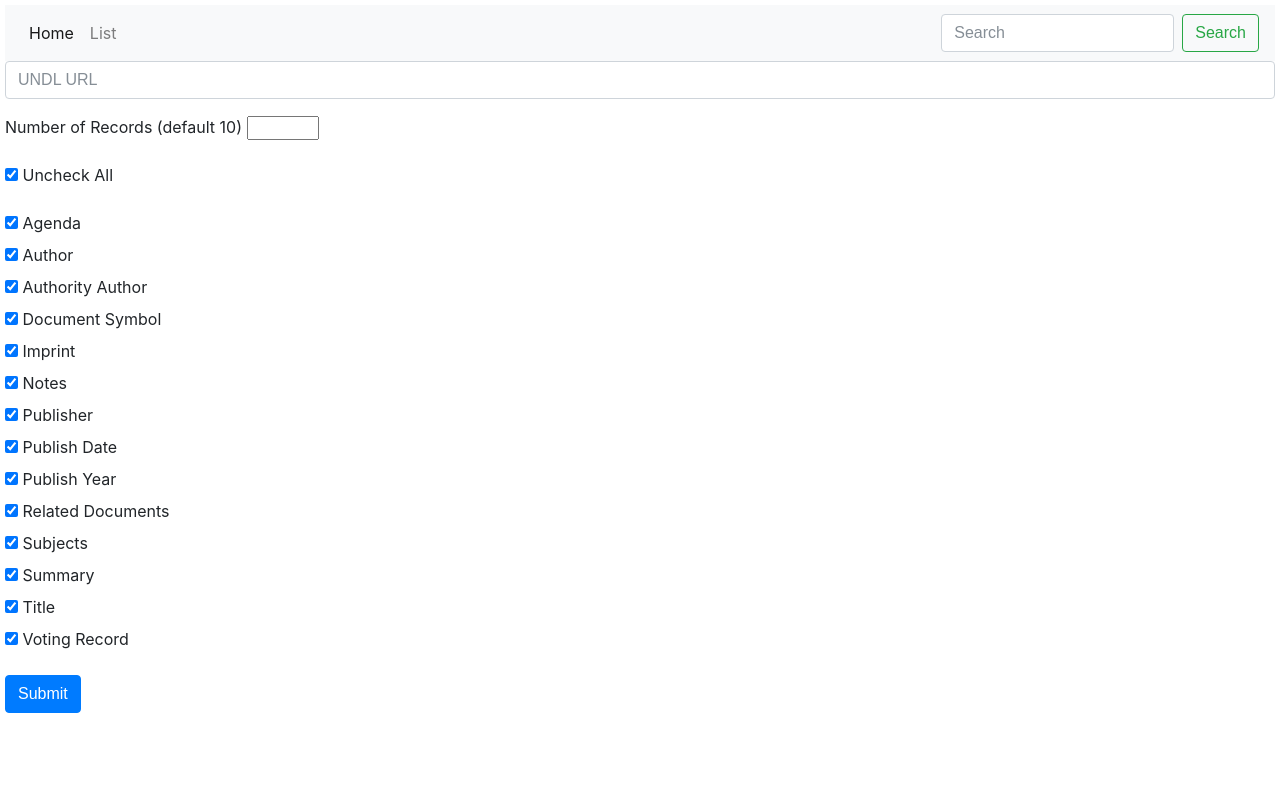
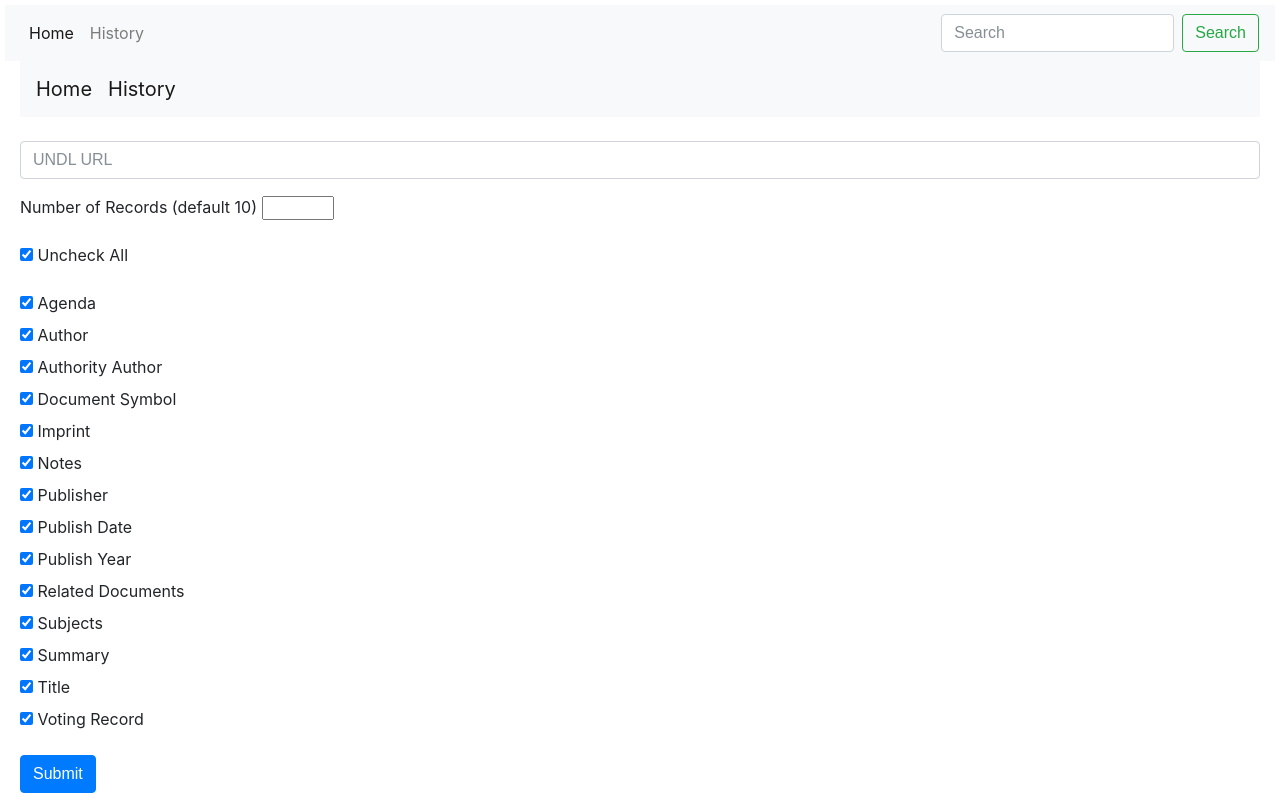
Before and after one commit to dag-hammarskjold-library/undl_proxy, a Flask app: page /nav/ in a window 1280 px wide. Run offline with Flask 2, Linux system fonts and the light colour scheme; parts of the project's set-up code (start-up, migrations or seed data) failed here and were passed over; some libraries are stand-ins or nearby versions.

Commit message:
improve navigation

```diff
--- a/app.py
+++ b/app.py
@@ -159,13 +159,13 @@ def list_records():
     context = {}
     searches = session.query(SearchMetadata).all()
     for search in searches:
-        res = _parse_query(search.undl_url)
+        # res.append(_parse_query(search.undl_url))
         context[search.undl_url] = {
             "search_url": search.undl_url,
             "id": search.id,
             "created": search.created,
             "updated": search.updated,
-            "search_keys": res
+            "search_keys": _parse_query(search.undl_url)
         }
 
     return render_template("list.html", context=context)
--- a/templates/index.html
+++ b/templates/index.html
@@ -4,7 +4,18 @@
 
 {% block content %}
 
-<div>
+<div class="container-fluid">
+    <nav class="navbar navbar-expand-lg navbar-light bg-light">
+        <a class="navbar-brand" href="/">Home</a>
+        <a class="navbar-brand" href="/list">History</a>
+        <!-- <ul class="navbar-nav mr-auto">
+
+        </ul> -->
+    </nav>
+</div>
+<br/>
+
+<div class="container-fluid">
     <form id='undel-query-input' action='/' method="POST">
     <div class="form-group">
         <input type="text" class="form-control" id="undl-query" name="undl-query" placeholder="UNDL URL" required
--- a/templates/nav.html
+++ b/templates/nav.html
@@ -13,7 +13,7 @@
         <a class="nav-link" href="#">Home <span class="sr-only">(current)</span></a>
       </li>
       <li class="nav-item">
-        <a class="nav-link" href="/list">List</a>
+        <a class="nav-link" href="/list">History</a>
       </li>
       <!-- <li class="nav-item">
         <a class="nav-link" href="/xml/">XML</a>
--- a/templates/search_metadata.html
+++ b/templates/search_metadata.html
@@ -5,6 +5,7 @@
 <div class="container-fluid">
     <nav class="navbar navbar-expand-lg navbar-light bg-light">
         <a class="navbar-brand" href="/">Home</a>
+        <a class="navbar-brand" href="/list">History</a>
         <ul class="navbar-nav mr-auto">
             <li class="nav-item">
                 <button class="btn-info btn-small" id='results-json'>JSON</button>
```
Also changed, not shown: templates/list.html (+12 -2 lines).
